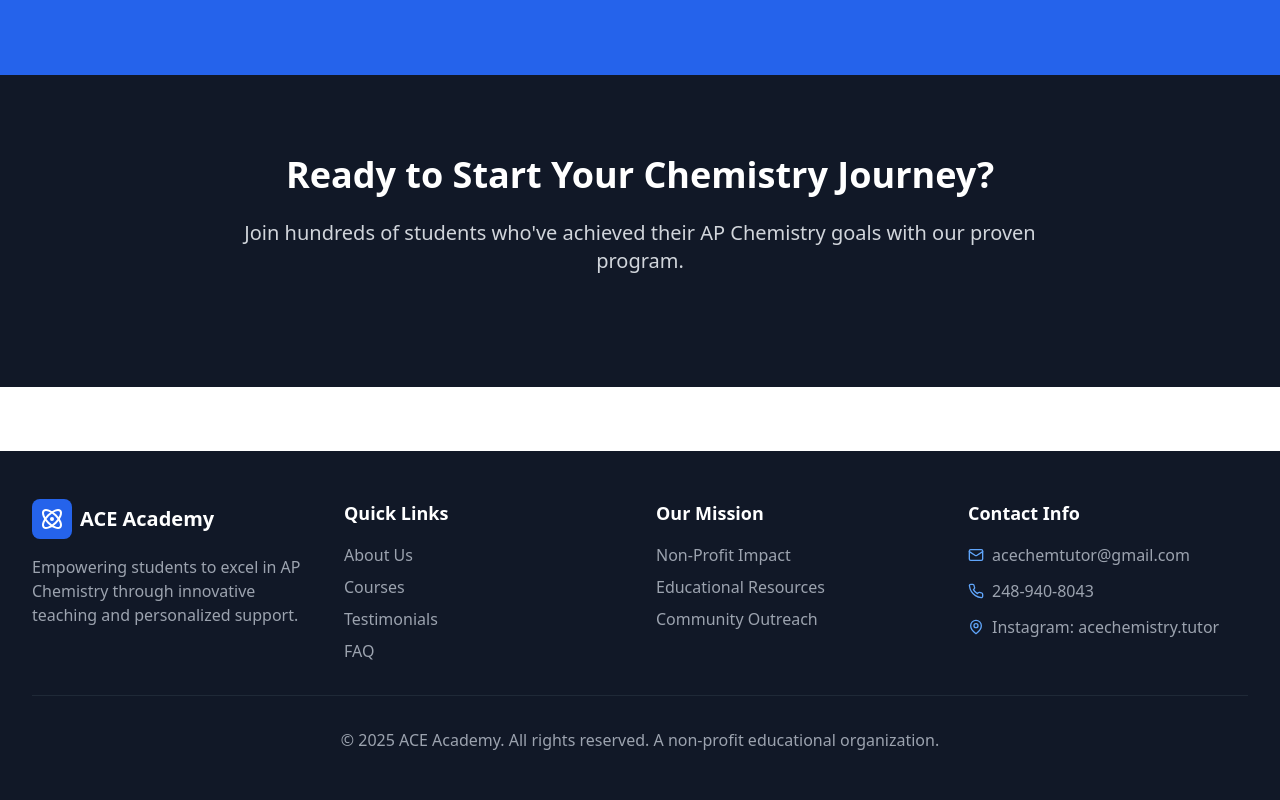
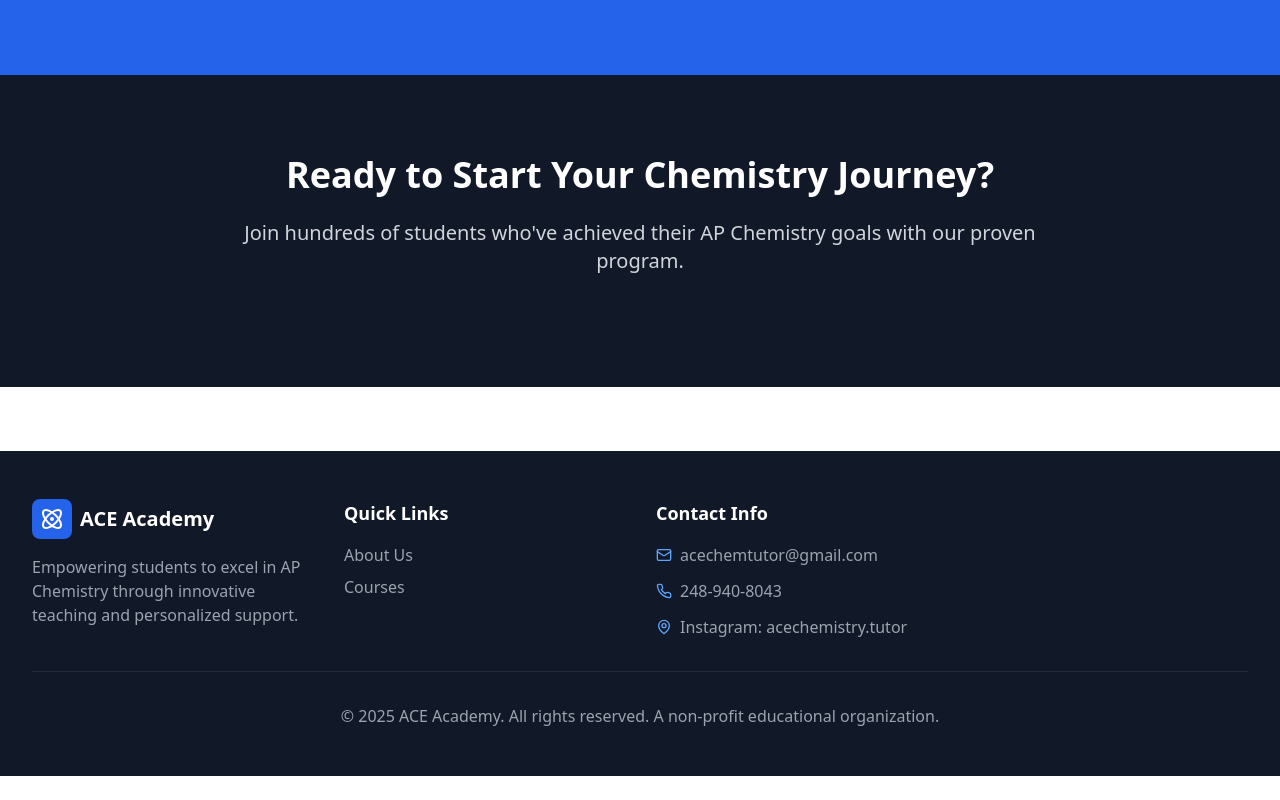
Before and after one commit to PaulLei/ace, a React (Vite) app: page /courses in a window 1280 px wide. Shown: the part 2498-3298 px from the top of the page. After the commit the page ends 3274 px from the top, so only its background shows below. Built offline with nearby package versions, Linux system fonts and the light colour scheme.

Commit message:
Update Footer.tsx

```diff
--- a/src/components/Footer.tsx
+++ b/src/components/Footer.tsx
@@ -24,17 +24,6 @@ const Footer = () => {
             <ul className="space-y-2">
               <li><Link to="/about" className="text-gray-400 hover:text-white transition-colors">About Us</Link></li>
               <li><Link to="/courses" className="text-gray-400 hover:text-white transition-colors">Courses</Link></li>
-              <li><Link to="/testimonials" className="text-gray-400 hover:text-white transition-colors">Testimonials</Link></li>
-              <li><Link to="/faq" className="text-gray-400 hover:text-white transition-colors">FAQ</Link></li>
-            </ul>
-          </div>
-
-          <div>
-            <h3 className="text-lg font-semibold mb-4">Our Mission</h3>
-            <ul className="space-y-2">
-              <li><Link to="/nonprofit" className="text-gray-400 hover:text-white transition-colors">Non-Profit Impact</Link></li>
-              <li><a href="#" className="text-gray-400 hover:text-white transition-colors">Educational Resources</a></li>
-              <li><a href="#" className="text-gray-400 hover:text-white transition-colors">Community Outreach</a></li>
             </ul>
           </div>
 
```
